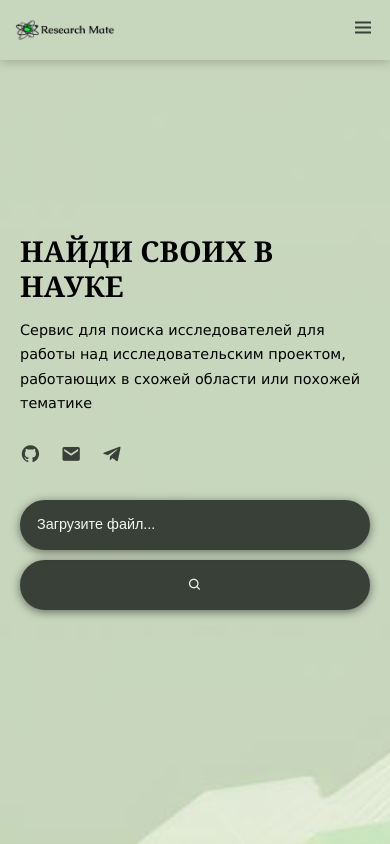
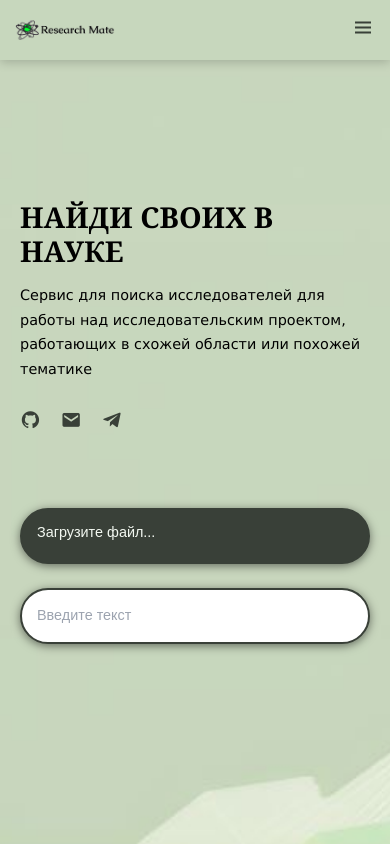
Before and after one commit to Sanntan/UniFront2-3, a Vue app: page / in a window 390 px wide. Built offline with nearby package versions, Linux system fonts and the light colour scheme.

Commit message:
исправлены немного поля ввода и добавления файлов

```diff
--- a/src/components/AuthModal.vue
+++ b/src/components/AuthModal.vue
@@ -23,7 +23,7 @@
         </div>
         <div class="remember-forgot">
           <label><input type="checkbox" v-model="loginForm.remember"> Запомнить меня</label>
-          <a href="#">Забыли пароль?</a>
+          <a href="#" v-show="false">Забыли пароль?</a>
         </div>
         <button type="submit" class="btn">Вход</button>
         <p v-if="loginError" class="error">{{ loginError }}</p>
@@ -32,12 +32,6 @@
           <div class="social-icons">
             <a href="#" @click.prevent="loginWithGitHub" class="social-icon github">
               <i class="bx bxl-github"></i>
-            </a>
-            <a href="#" @click.prevent="loginWithVK" class="social-icon vk">
-              <i class="bx bxl-vk"></i>
-            </a>
-            <a href="#" @click.prevent="loginWithGoogle" class="social-icon google">
-              <i class="bx bxl-google"></i>
             </a>
           </div>
         </div>
@@ -89,12 +83,6 @@
           <div class="social-icons">
             <a href="#" @click.prevent="loginWithGitHub" class="social-icon github">
               <i class="bx bxl-github"></i>
-            </a>
-            <a href="#" @click.prevent="loginWithVK" class="social-icon vk">
-              <i class="bx bxl-vk"></i>
-            </a>
-            <a href="#" @click.prevent="loginWithGoogle" class="social-icon google">
-              <i class="bx bxl-google"></i>
             </a>
           </div>
         </div>
@@ -215,12 +203,6 @@ export default {
     loginWithGitHub() {
       alert('OAuth авторизация отключена')
     },
-    loginWithVK() {
-      alert('OAuth авторизация отключена')
-    },
-    loginWithGoogle() {
-      alert('OAuth авторизация отключена')
-    }
   }
 }
 </script>
--- a/src/components/MainContent.vue
+++ b/src/components/MainContent.vue
@@ -11,8 +11,9 @@
         </div>
       </footer>
     </div>
-    <form action="#" class="search-bar">
-      <div class="file-input-wrapper">
+    <form action="#" class="search-bar search-bar-column">
+      <!-- Dropzone для файла -->
+      <div class="file-input-wrapper file-hover-transition">
         <input
           type="file"
           id="file-upload"
@@ -23,18 +24,47 @@
           <span class="placeholder-text">Загрузите файл...</span>
         </label>
       </div>
-      <button type="submit" aria-label="Найти">
-        <i class='bx bx-search'></i>
-      </button>
+      <!-- Поле для текста -->
+      <div class="file-input-wrapper text-input-wrapper file-hover-transition">
+        <input
+          type="text"
+          class="file-input-label"
+          placeholder="Введите текст"
+          style="background: #fff; color: #394038; border: 2px solid #394038;"
+        >
+      </div>
     </form>
   </div>
 </template>
 
 <script>
 export default {
-  name: 'MainContent'
+  name: 'MainContent',
+  data() {
+    return {
+      inputText: '',
+      fileName: ''
+    }
+  },
+  methods: {
+    triggerFileInput() {
+      this.$refs.fileInput && this.$refs.fileInput.click();
+    },
+    handleFileChange(e) {
+      const file = e.target.files[0];
+      if (file) this.fileName = file.name;
+    },
+    handleDrop(e) {
+      const files = e.dataTransfer.files;
+      if (files.length > 0) {
+        this.fileName = files[0].name;
+        // Если нужно сразу записать файл, сохрани его как this.droppedFile = files[0]
+      }
+    }
+  }
 }
 </script>
+
 
 <style scoped>
 .content-container {
@@ -102,6 +132,8 @@ export default {
 }
 
 .file-input-label {
+  min-height: 56px;
+  box-sizing: border-box;
   display: block;
   width: 100%;
   padding: clamp(12px, 1.2vw, 18px) clamp(15px, 1.5vw, 25px);
@@ -181,9 +213,10 @@ export default {
     font-size: 0.9em;
   }
 
-  .search-bar {
+  .search-bar, .search-bar-column{
     flex-direction: column;
-    margin-top: 0;
+    gap: 24px;
+    align-items: stretch;
   }
 
   .search-bar button {
@@ -246,4 +279,12 @@ export default {
   background-color: #e0e8dc;
 }
 
+.file-hover-transition .file-input-label:hover,
+.file-hover-transition .file-input-label:focus-within {
+  border-color: #99aa8e;
+  box-shadow: 0 4px 16px rgba(57,64,56,0.09);
+  transform: scale(1.03);
+  z-index: 2;
+}
+
 </style>
```
